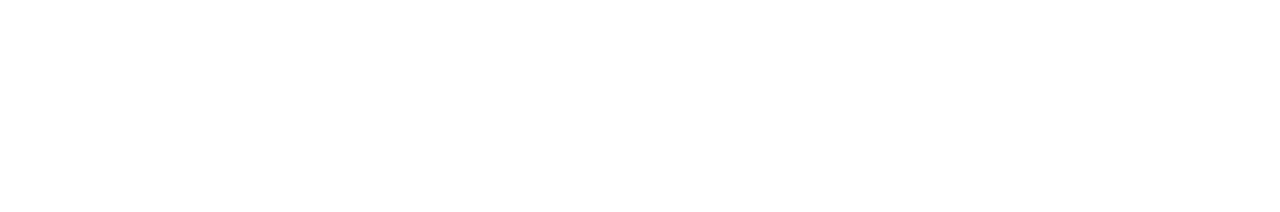
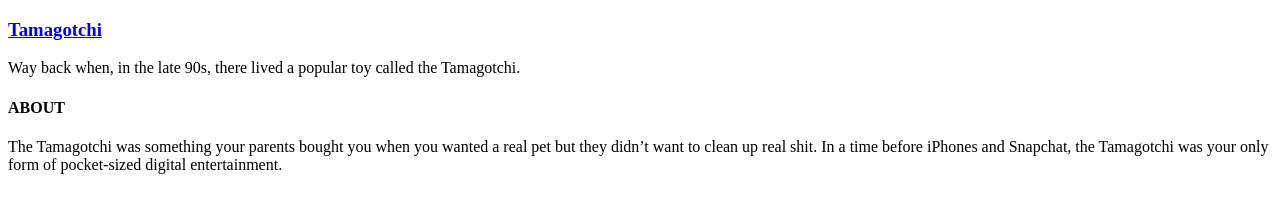
Before and after one commit to sirwilliamiv/static-web-blog-Tamagotchi, a plain HTML site: page index.html in a window 1280 px wide. Drawn offline with Linux system fonts and the light colour scheme.

Commit message:
added header and footer text to go in sidebar

```diff
--- a/index.html
+++ b/index.html
@@ -8,8 +8,16 @@
 
 
 				<div class="sidebar">
-
-
+					<header>
+						<a href="index.html">
+							<h3>Tamagotchi</h3>
+						</a>
+						<p>Way back when, in the late 90s, there lived a popular toy called the Tamagotchi.</p>
+					</header>
+					<footer>
+						<h4>ABOUT</h4>
+						<p>The Tamagotchi was something your parents bought you when you wanted a real pet but they didn’t want to clean up real shit. In a time before iPhones and Snapchat, the Tamagotchi was your only form of pocket-sized digital entertainment.</p>
+					</footer>
 
 
 
```
